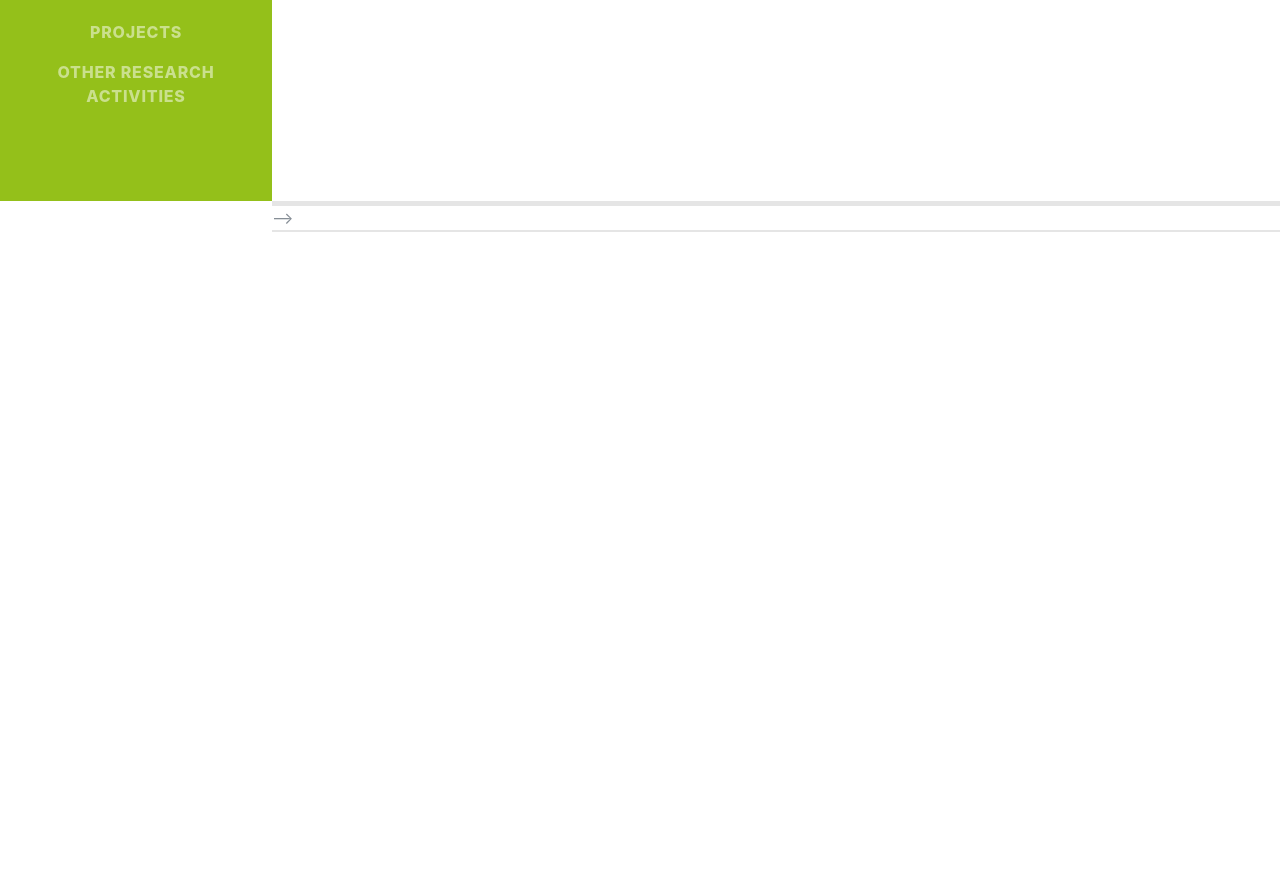
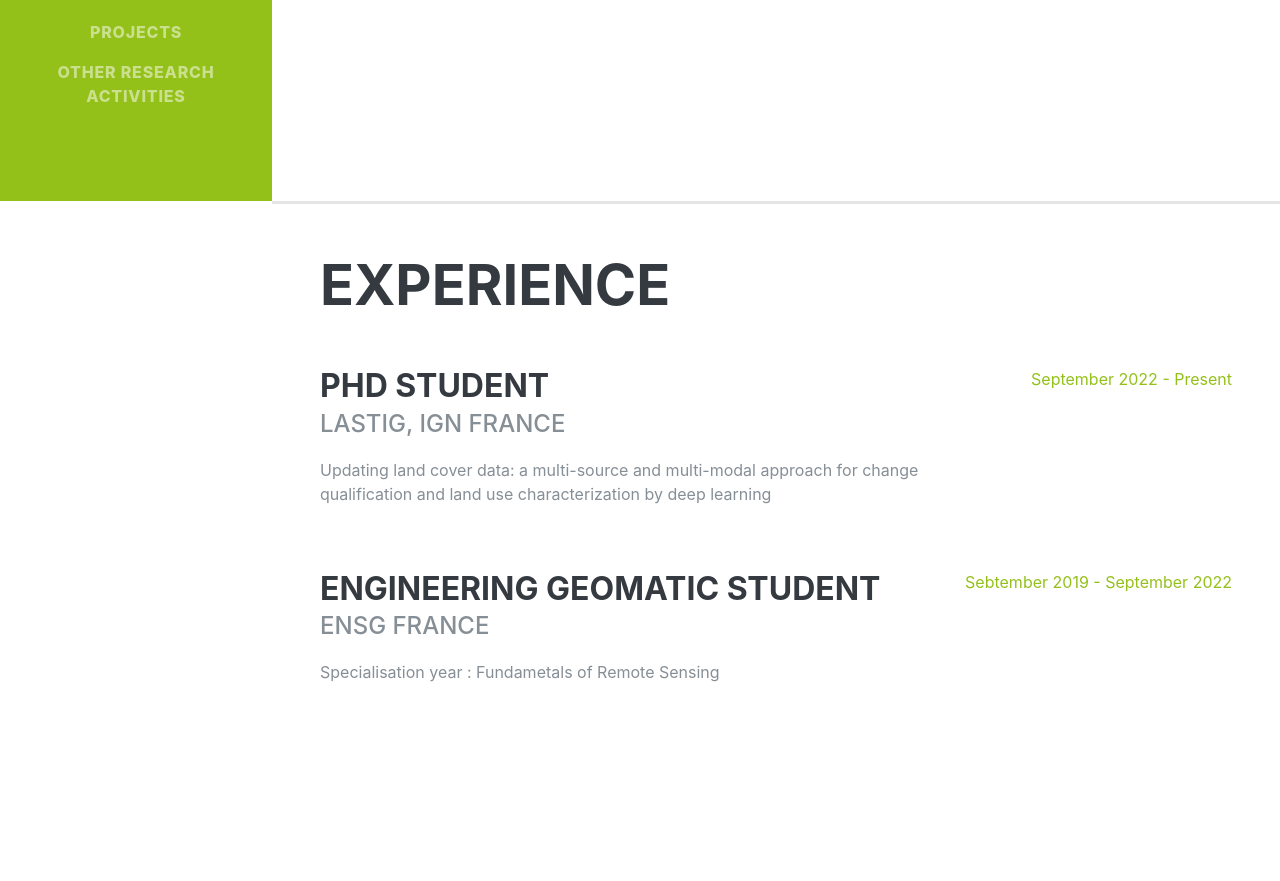
Before and after one commit to umrlastig/martin-cubaud, a plain HTML site: page index.html in a window 1280 px wide. Shown: the part 599-1480 px from the top of the page. Before the commit the page ends 831 px from the top, so only its background shows below. Drawn offline with nearby package versions, Linux system fonts and the light colour scheme; files whose address does not match are found by name; a web font is replaced by a local one.

Commit message:
Add xprience

```diff
--- a/index.html
+++ b/index.html
@@ -256,67 +256,33 @@
 
     <hr class="m-0">
 
-    <!--<section class="resume-section p-3 p-lg-5 d-flex justify-content-center" id="experience">
+    <section class="resume-section p-3 p-lg-5 d-flex justify-content-center" id="experience">
       <div class="w-100">
         <h2 class="mb-5">Experience</h2>
 
         <div class="resume-item d-flex flex-column flex-md-row justify-content-between mb-5">
           <div class="resume-content">
-            <h3 class="mb-0">Vice-head of LASTIG lab</h3>
+            <h3 class="mb-0">PhD student</h3>
             <div class="subheading mb-3">LASTIG, IGN France</div>
-            <p>Description...</p>
+            <p>Updating land cover data: a multi-source and multi-modal approach for change qualification and land use characterization by deep learning</p>
           </div>
           <div class="resume-date text-md-right">
-            <span class="text-primary">September 2018 - Present</span>
+            <span class="text-primary">September 2022 - Present</span>
           </div>
         </div>
 
         <div class="resume-item d-flex flex-column flex-md-row justify-content-between mb-5">
           <div class="resume-content">
-            <h3 class="mb-0">Head of COGIT research team</h3>
-            <div class="subheading mb-3">LASTIG, IGN France</div>
-            <p>Description...</p>
+            <h3 class="mb-0">Engineering Geomatic student</h3>
+            <div class="subheading mb-3">ENSG France</div>
+            <p>Specialisation year : Fundametals of Remote Sensing</p>
           </div>
           <div class="resume-date text-md-right">
-            <span class="text-primary">July 2017 - January 2019</span>
+            <span class="text-primary">Sebtember 2019 - September 2022</span>
           </div>
         </div>
 
-        <div class="resume-item d-flex flex-column flex-md-row justify-content-between mb-5">
-          <div class="resume-content">
-            <h3 class="mb-0">Senior researcher</h3>
-            <div class="subheading mb-3">COGIT, IGN France</div>
-            <p>Description...</p>
-          </div>
-          <div class="resume-date text-md-right">
-            <span class="text-primary">June 2011 - July 2017</span>
-          </div>
-        </div>
-
-        <div class="resume-item d-flex flex-column flex-md-row justify-content-between">
-          <div class="resume-content">
-            <h3 class="mb-0">PhD student</h3>
-            <div class="subheading mb-3">COGIT, IGN France</div>
-            <p>Description...</p>
-          </div>
-          <div class="resume-date text-md-right">
-            <span class="text-primary">January 2008 - June 2011</span>
-          </div>
-        </div>
-
-        <div class="resume-item d-flex flex-column flex-md-row justify-content-between">
-          <div class="resume-content">
-            <h3 class="mb-0">Research engineer</h3>
-            <div class="subheading mb-3">COGIT, IGN France</div>
-              <p>Description...</p>
-            </div>
-            <div class="resume-date text-md-right">
-              <span class="text-primary">September 2004 - December 2007</span>
-            </div>
-        </div>
-      </div>
-
-    </section>-->
+    </section>
 
     <!--<section id="timeline" class="section appear clearfix">
       <div class="container mar-bot50">
```
